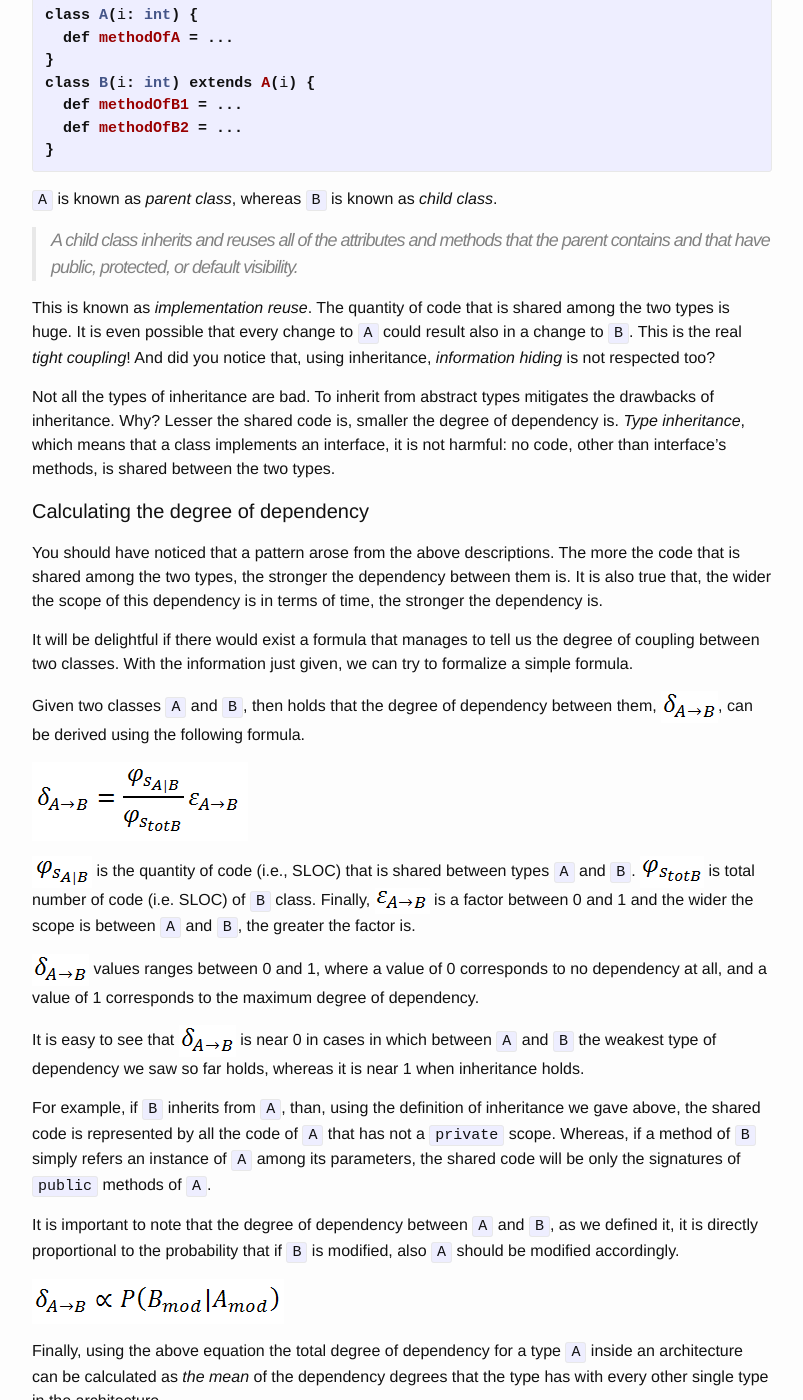
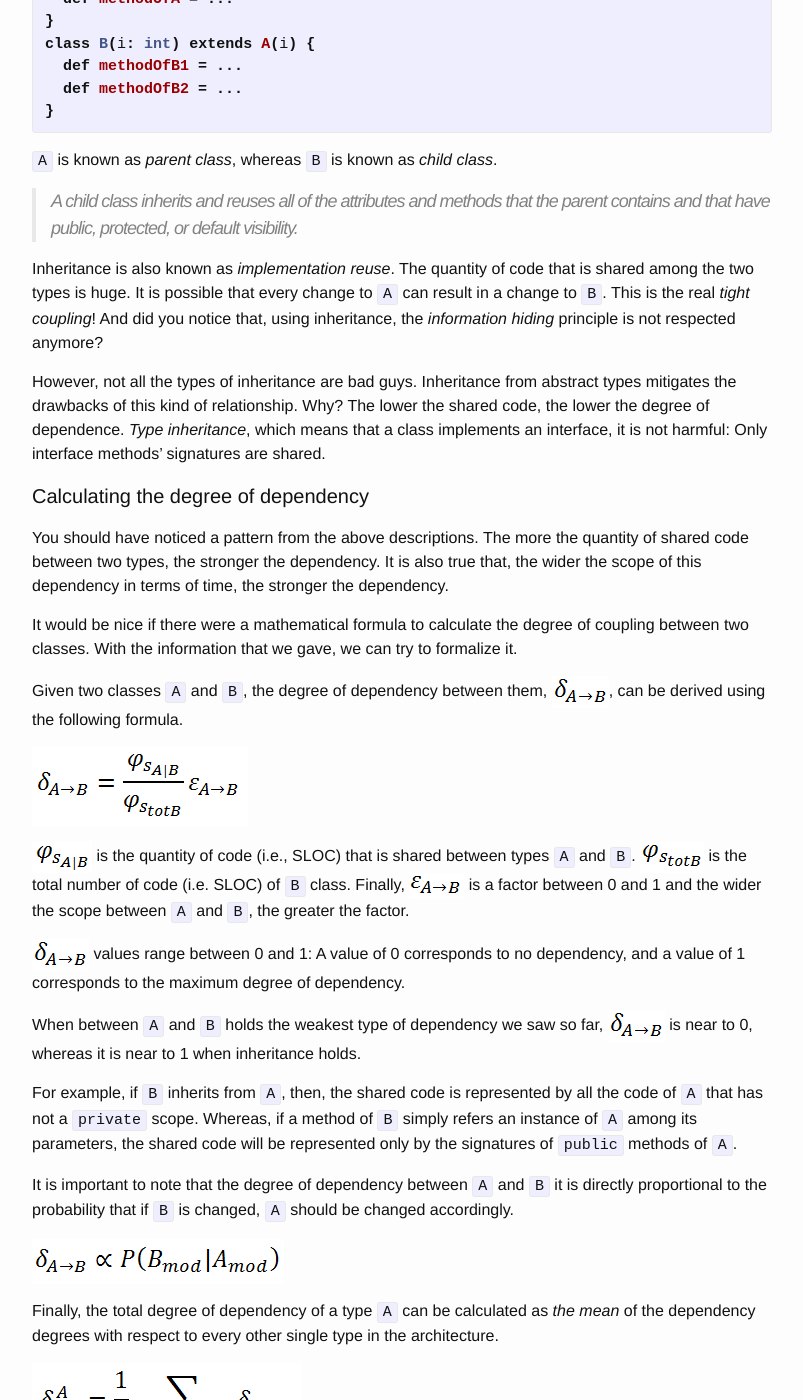
Before and after one commit to rcardin/rcardin.github.io, a Jekyll site: the page built from _posts/2017-04-10-dependency-dot.markdown, in a window 1280 px wide and 1400 px high, scrolled down 3447 px. Shown: the whole window, without its empty margins (238-1041 px from the left). Built offline with Jekyll 4.4.1, drawn with Linux system fonts in a browser that asks for light colours; comment, search, counter and statistics services are not loaded; some of the changed text lies outside the part shown.

Commit message:
Syntax correction.

```diff
--- a/_posts/2017-04-10-dependency-dot.markdown
+++ b/_posts/2017-04-10-dependency-dot.markdown
@@ -142,13 +142,11 @@ These relationships generate a strong dependence between types, because
 one type has to know how to build an instance of the other.
 
 **Inheritance**<br/>
-With *inheritance* we come up to the strongest type of dependency relationship that can be defined between two different
+*Inheritance* represents the strongest type of dependency relationship that can be defined between two different
 types.
 
 > If you find yourself saying that the class is a type of another class, then you might want to consider using
 inheritance (or generalization).
-
-From a code point of view, inheritance expresses itself as follows.
 
 {% highlight scala %}
 class A(i: int) {
@@ -165,59 +163,54 @@ class B(i: int) extends A(i) {
 > A child class inherits and reuses all of the attributes and methods that the parent contains and that have public,
 protected, or default visibility.
 
-This is known as *implementation reuse*. The quantity of code that is shared among the two types is huge. It is even
-possible that every change to `A` could result also in a change to `B`. This is the real *tight coupling*! And did you notice
-that, using inheritance, *information hiding* is not respected too?
+Inheritance is also known as *implementation reuse*. The quantity of code that is shared among the two types is huge. It is possible that every change to `A` can result in a change to `B`. This is the real *tight coupling*! And did you notice
+that, using inheritance, the *information hiding* principle is not respected anymore?
 
-Not all the types of inheritance are bad. To inherit from abstract types mitigates the drawbacks of inheritance. Why? Lesser
-the shared code is, smaller the degree of dependency is. *Type inheritance*, which means that a class implements an
-interface, it is not harmful: no code, other than interface's methods, is shared between the two types.
+However, not all the types of inheritance are bad guys. Inheritance from abstract types mitigates the drawbacks of this kind of relationship. Why? The lower the shared code, the lower the degree of dependence. *Type inheritance*, which means that a class implements an
+interface, it is not harmful: Only interface methods' signatures are shared.
 
 #### Calculating the degree of dependency
-You should have noticed that a pattern arose from the above descriptions. The more the code that is shared among the
-two types, the stronger the dependency between them is. It is also true that, the wider the scope of this dependency is
-in terms of time, the stronger the dependency is.
+You should have noticed a pattern from the above descriptions. The more the quantity of shared code between two types, the stronger the dependency. It is also true that, the wider the scope of this dependency
+in terms of time, the stronger the dependency.
 
-It will be delightful if there would exist a formula that manages to tell us the degree of coupling between two classes.
-With the information just given, we can try to formalize a simple formula.
+It would be nice if there were a mathematical formula to calculate the degree of coupling between two classes.
+With the information that we gave, we can try to formalize it.
 
-Given two classes `A` and `B`, then holds that the degree of dependency between them, ![Dependency formula](/assets/2017-04-10/dependency.png),
+Given two classes `A` and `B`, the degree of dependency between them, ![Dependency formula](/assets/2017-04-10/dependency.png),
 can be derived using the following formula.
 
 ![Dependency formula](/assets/2017-04-10/dependency_formula.png)
 
 ![Dependency formula](/assets/2017-04-10/numerator.png) is the quantity of code (i.e., SLOC) that is shared between
-types `A` and `B`. ![Dependency formula](/assets/2017-04-10/denominator.png) is total number of code (i.e. SLOC) of
-`B` class. Finally, ![Dependency formula](/assets/2017-04-10/epsilon_factor.png) is a factor between 0 and 1 and the
-wider the scope is between `A` and `B`, the greater the factor is.
+types `A` and `B`. ![Dependency formula](/assets/2017-04-10/denominator.png) is the total number of code (i.e. SLOC) of
+`B` class. Finally, ![Dependency formula](/assets/2017-04-10/epsilon_factor.png) is a factor between 0 and 1 and the wider
+the scope between `A` and `B`, the greater the factor.
 
-![Dependency formula](/assets/2017-04-10/dependency.png) values ranges between 0 and 1, where a value
-of 0 corresponds to no dependency at all, and a value of 1 corresponds to the maximum degree of dependency.
+![Dependency formula](/assets/2017-04-10/dependency.png) values range between 0 and 1: A value
+of 0 corresponds to no dependency, and a value of 1 corresponds to the maximum degree of dependency.
 
-It is easy to see that ![Dependency formula](/assets/2017-04-10/dependency.png) is near 0 in cases in which between
-`A` and `B` the weakest type of dependency we saw so far holds, whereas it is near 1 when inheritance holds.
+When between `A` and `B` holds the weakest type of dependency we saw so far,
+![Dependency formula](/assets/2017-04-10/dependency.png) is near to 0, whereas it is near to 1 when inheritance holds.
 
-For example, if `B` inherits from `A`, than, using the definition of inheritance we gave above, the shared code
+For example, if `B` inherits from `A`, then, the shared code
 is represented by all the code of `A` that has not a `private` scope. Whereas, if a method of `B` simply refers
-an instance of `A` among its parameters, the shared code will be only the signatures of `public` methods of `A`.
+an instance of `A` among its parameters, the shared code will be represented only by the signatures of `public` methods of `A`.
 
-It is important to note that the degree of dependency between `A` and `B`, as we defined it, it is directly
-proportional to the probability that if `B` is modified, also `A` should be modified accordingly.
+It is important to note that the degree of dependency between `A` and `B` it is directly
+proportional to the probability that if `B` is changed, `A` should be changed accordingly.
 
 ![Dependency formula](/assets/2017-04-10/degree_proportionality.png)
 
-Finally, using the above equation the total degree of dependency for a type `A` inside an architecture can be
-calculated as *the mean* of the dependency degrees that the type has with every other single type in the architecture.
+Finally, the total degree of dependency of a type `A` can be
+calculated as *the mean* of the dependency degrees with respect to every other single type in the architecture.
 
 ![Dependency formula](/assets/2017-04-10/total_dependency_degree.png)
 
 #### Conclusions
-Summing up, we gave a definition of dependency in software engineering. We try to understand why dependency
-among components should be minimize. We revised how in object oriented design, UML helps us to visually manage
-dependencies. With this information, we tried to formalize a formula that can help us to calculate the degree
+Summing up, we gave a definition of dependency in software engineering. We tried to understand why dependency
+among components should be minimize. We revised how UML helps us to visually manage
+the dependencies, in object oriented world. With this information, we tried to formalize a formula to calculate the degree
 of dependency between two class.
-
-Any suggestion to improve the above formula?
 
 #### References
 
```
